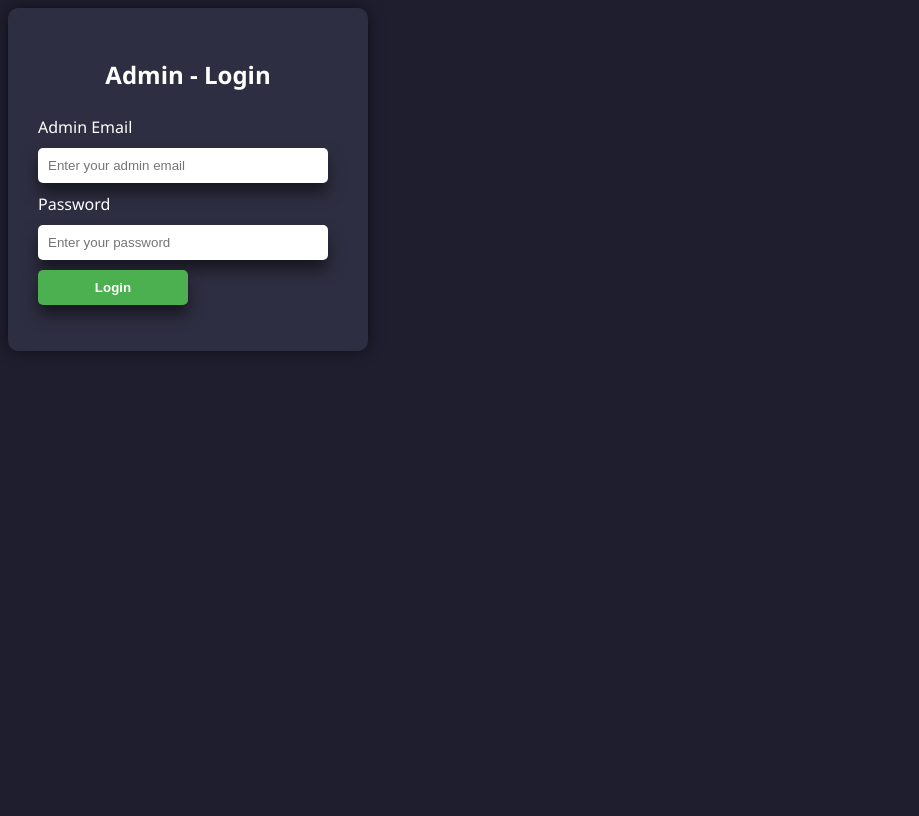
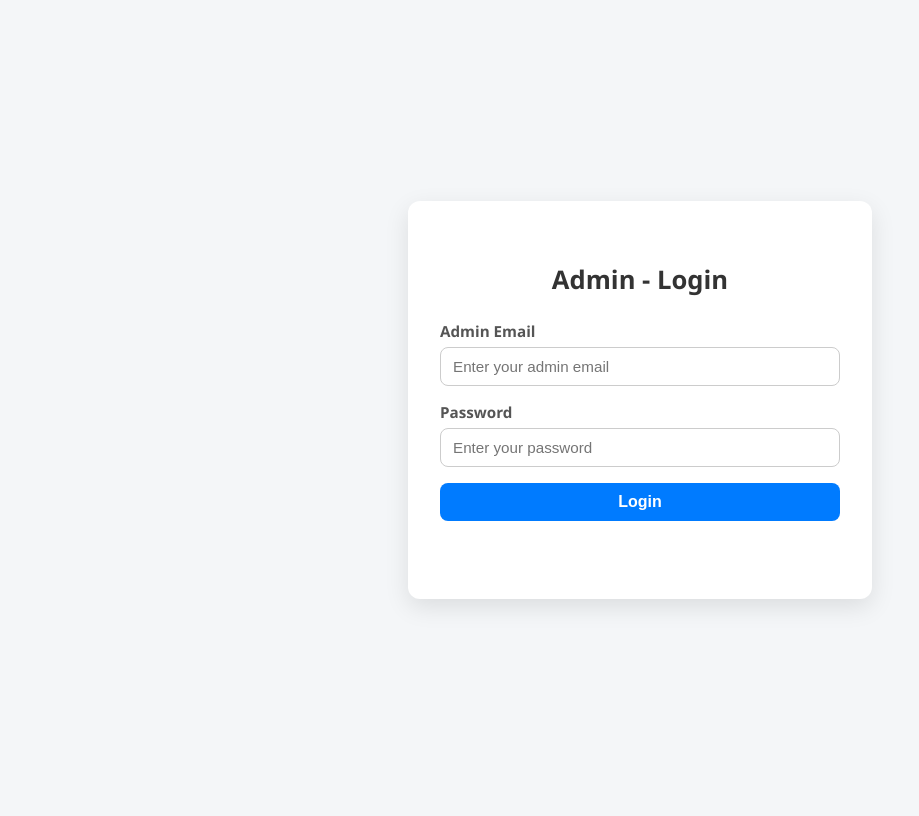
Before and after one commit to Great-Nyerhovwo-Erhieyovwe/IQX-broker, a PHP site: page /admin/admin-login.html in a window 1280 px wide. Shown: the whole page, without its empty margins (0-919 px from the left). After the commit the page ends 607 px from the top, so only its background shows below. Run offline with PHP 8.4, Linux system fonts and the light colour scheme; some libraries are stand-ins or nearby versions.

Commit message:
Update admin.css

```diff
--- a/IQX/public_html/admin/assets/css/admin.css
+++ b/IQX/public_html/admin/assets/css/admin.css
@@ -1,54 +1,118 @@
+/* assets/css/admin.css */
+
+/* --------------------------
+  GENERAL LAYOUT
+-------------------------- */
 body {
-    font-family: 'Segoe UI', Tahoma, Geneva, Verdana, sans-serif;
-    background: #1e1e2f;
-    color: #fff;
-    justify-content: center;
-    align-items: center;
-    height: 100vh;
+  margin: 0;
+  padding: 0;
+  font-family: "Segoe UI", Tahoma, Geneva, Verdana, sans-serif;
+  background: #f4f6f8;
+  display: flex;
+  justify-content: center;
+  align-items: center;
+  min-height: 100vh;
 }
 
+/* --------------------------
+  LOGIN CONTAINER
+-------------------------- */
 .admin-login-container {
-    background: #2e2e42;
-    padding: 30px;
-    border-radius: 10px;
-    width: 300px;
-    box-shadow: 0 0 15px rgba(0, 0, 0, 0.5);
+  background-color: #fff;
+  padding: 2.5rem 2rem;
+  border-radius: 12px;
+  box-shadow: 0 8px 24px rgba(0,0,0,0.1);
+  width: 100%;
+  max-width: 400px;
+  text-align: center;
+  transition: transform 0.2s, box-shadow 0.2s;
+}
+
+.admin-login-container:hover {
+  transform: translateY(-3px);
+  box-shadow: 0 12px 30px rgba(0,0,0,0.12);
 }
 
 .admin-login-container h2 {
-    text-align: center;
-    margin-bottom: 25px;
+  margin-bottom: 1.5rem;
+  color: #333;
+  font-size: 1.6rem;
 }
 
-input {
-    width: 90%;
-    padding: 10px;
-    margin: 10px 0;
-    border: none;
-    border-radius: 5px;
-    outline: none;
-    box-shadow: 0 10px 15px rgba(0, 0, 0, 0.5);
+/* --------------------------
+  FORM ELEMENTS
+-------------------------- */
+.admin-login-container form {
+  display: flex;
+  flex-direction: column;
+  gap: 1rem;
 }
 
-
-button {
-    width: 50%;
-    padding: 10px;
-    background: #4caf50;
-    border: none;
-    border-radius: 5px;
-    color: white;
-    font-weight: bold;
-    cursor: pointer;
-    box-shadow: 0 10px 15px rgba(0, 0, 0, 0.5);
+.form-group {
+  display: flex;
+  flex-direction: column;
+  text-align: left;
 }
 
-button:hover {
-    background: #45a049;
+.form-group label {
+  margin-bottom: 6px;
+  font-weight: 600;
+  font-size: 0.95rem;
+  color: #555;
 }
 
-.error-msg {
-    color: red;
-    text-align: center;
-    margin-top: 10px;
+.form-group input {
+  padding: 10px 12px;
+  border-radius: 8px;
+  border: 1px solid #ccc;
+  font-size: 0.95rem;
+  transition: border 0.2s, box-shadow 0.2s;
 }
+
+.form-group input:focus {
+  outline: none;
+  border-color: #007bff;
+  box-shadow: 0 0 4px rgba(0,123,255,0.3);
+}
+
+/* --------------------------
+  BUTTON
+-------------------------- */
+#adminLoginBtn {
+  padding: 10px 12px;
+  border: none;
+  border-radius: 8px;
+  background-color: #007bff;
+  color: #fff;
+  font-weight: 600;
+  cursor: pointer;
+  font-size: 1rem;
+  transition: background 0.2s, transform 0.2s;
+}
+
+#adminLoginBtn:hover {
+  background-color: #0056b3;
+  transform: translateY(-2px);
+}
+
+/* --------------------------
+  STATUS MESSAGE
+-------------------------- */
+.status-msg {
+  margin-top: 0.5rem;
+  font-weight: 600;
+  font-size: 0.9rem;
+}
+
+/* --------------------------
+  RESPONSIVE
+-------------------------- */
+@media (max-width: 480px) {
+  .admin-login-container {
+    padding: 2rem 1.5rem;
+  }
+
+  #adminLoginBtn {
+    font-size: 0.95rem;
+  }
+}
```
